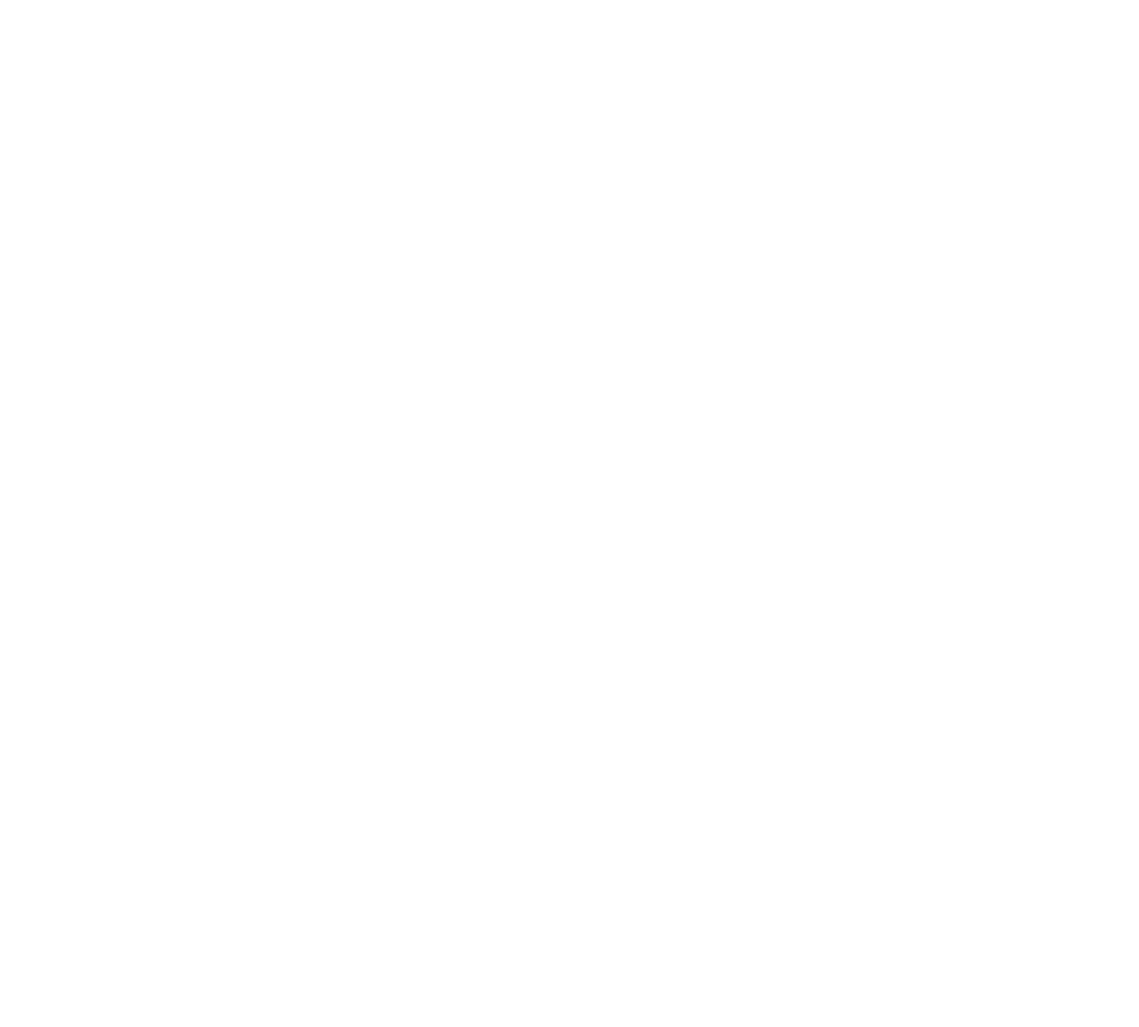
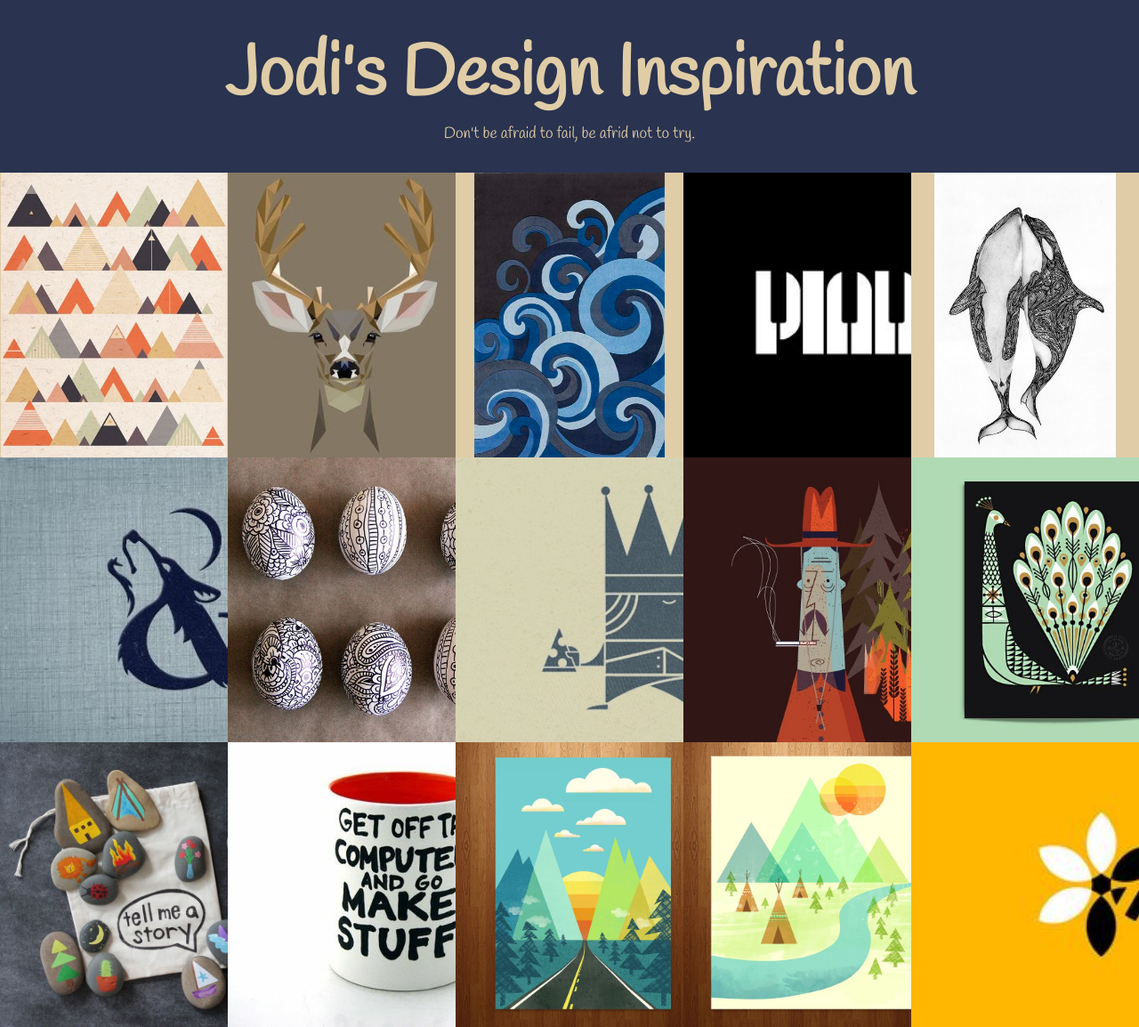
Before and after one commit to jodiduckert/Inspiration, a plain HTML site: page pages/design.html in a window 1280 px wide. Shown: the whole page at 89% size. Before the commit the page ends 800 px from the top, so only its background shows below. Drawn offline with Linux system fonts and the light colour scheme.

Commit message:
design page created

```diff
--- a/css/style.css
+++ b/css/style.css
@@ -146,7 +146,7 @@ html, body, nav, section, div, img, ul, p {
 .morelink {
 	text-decoration: none;
 	cursor: pointer;
-	color: #426da3;
+	color: #2a334f;
 	font-family: Raleway, sans-serif;
 	font-weight: 400;
 }
@@ -155,6 +155,33 @@ html, body, nav, section, div, img, ul, p {
 	display: none;
 	font-family: Raleway, sans-serif;
 	font-weight: 400;
+}
+
+#pictureboarddiv {
+	background-color: #e0cda7;
+	overflow: hidden;
+}
+
+.pictureboardli1 {
+	list-style-type: none;
+	height: 33.33%;
+	width: 33.33%;
+	float: left;
+	background-color: #e0cda7;
+}
+
+.pictureboardli2 {
+	list-style-type: none;
+	height: 33.33%;
+	width: 33.33%;
+	float: left;
+	background-color: #2a334f;
+}
+
+.pictureboardimg {
+	height: 100%;
+	width: auto;
+	display: block;
 }
 
 
@@ -258,6 +285,19 @@ html, body, nav, section, div, img, ul, p {
 
 }
 
+@media (min-width: 1100px) {
+.pictureboardli1 {
+	height: 40%;
+	width: 20%;
+}
+
+.pictureboardli2 {
+	height: 40%;
+	width: 20%;
+}
+
+}
+
 @media (min-width: 550px) {
 
 .moretext {
--- a/pages/design.html
+++ b/pages/design.html
@@ -1,8 +1,36 @@
 <html>
 	<head>
-		<title></title>
+		<title>Jodi's Design Inspiration</title>
+		<link rel="stylesheet" href="../css/style.css">
+		<link href='http://fonts.googleapis.com/css?family=Handlee' rel='stylesheet' type='text/css'>
+		<link href='http://fonts.googleapis.com/css?family=Roboto' rel='stylesheet' type='text/css'>
+		<meta name="viewport" content="initial-scale=1.0">
 	</head>
 	<body>
+		<div id="header">
+			<p id="headtext">Jodi's Design Inspiration</p>
+			<p id="minortext">Don't be afraid to fail, be afrid not to try.</p>
+		</div>
+
+		<div id="pictureboarddiv">
+			<ul id="pictureboardul">
+				<li class="pictureboardli1"><a href="../imgs/design1.jpg"><img class="pictureboardimg" src="../imgs/design1.jpg"></a></li>
+				<li class="pictureboardli2"><a href="../imgs/design2.jpg"><img class="pictureboardimg" src="../imgs/design2.jpg"></a></li>
+				<li class="pictureboardli1"><a href="../imgs/design3.jpg"><img class="pictureboardimg" src="../imgs/design3.jpg"></a></li>
+				<li class="pictureboardli2"><a href="../imgs/design4.jpg"><img class="pictureboardimg" src="../imgs/design4.jpg"></a></li>
+				<li class="pictureboardli1"><a href="../imgs/design5.jpg"><img class="pictureboardimg" src="../imgs/design5.jpg"></a></li>
+				<li class="pictureboardli2"><a href="../imgs/design6.jpg"><img class="pictureboardimg" src="../imgs/design6.jpg"></a></li>
+				<li class="pictureboardli1"><a href="../imgs/design7.jpg"><img class="pictureboardimg" src="../imgs/design7.jpg"></a></li>
+				<li class="pictureboardli2"><a href="../imgs/design8.jpg"><img class="pictureboardimg" src="../imgs/design8.jpg"></a></li>
+				<li class="pictureboardli1"><a href="../imgs/design9.jpg"><img class="pictureboardimg" src="../imgs/design9.jpg"></a></li>
+				<li class="pictureboardli2"><a href="../imgs/design10.jpg"><img class="pictureboardimg" src="../imgs/design10.jpg"></a></li>
+				<li class="pictureboardli1"><a href="../imgs/design11.jpg"><img class="pictureboardimg" src="../imgs/design11.jpg"></a></li>
+				<li class="pictureboardli2"><a href="../imgs/design12.jpg"><img class="pictureboardimg" src="../imgs/design12.jpg"></a></li>
+				<li class="pictureboardli1"><a href="../imgs/design13.jpg"><img class="pictureboardimg" src="../imgs/design13.jpg"></a></li>
+				<li class="pictureboardli2"><a href="../imgs/design14.jpg"><img class="pictureboardimg" src="../imgs/design14.jpg"></a></li>
+				<li class="pictureboardli1"><a href="../imgs/design15.jpg"><img class="pictureboardimg" src="../imgs/design15.jpg"></a></li>
+			</ul>
+		</div>
 
 	</body>
 </html>
```
